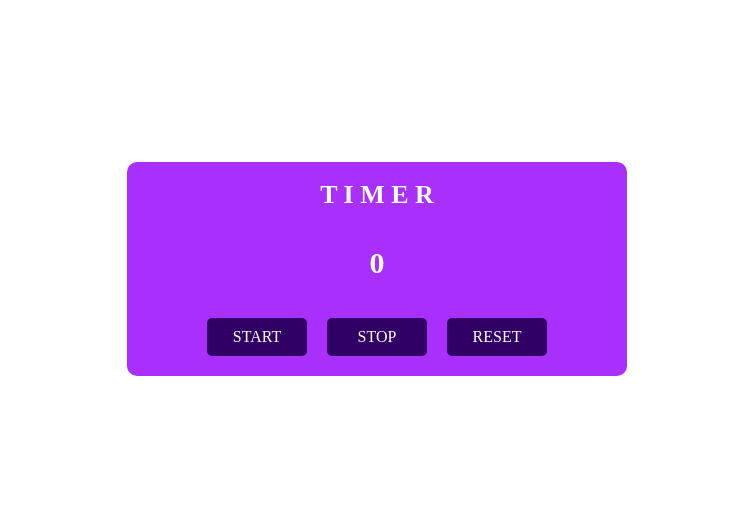
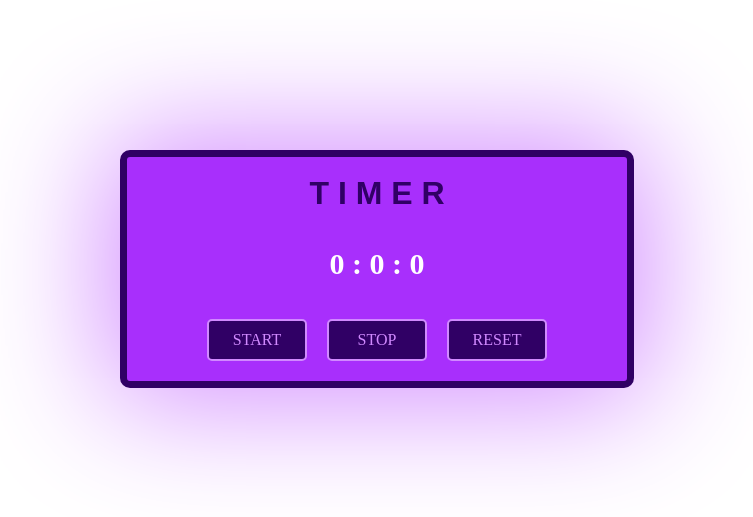
Before and after one commit to alirezamoon/timer, a React (Create React App) app: page / in a window 1280 px wide. Shown: the part 131-648 px from the top of the page, without its empty margins (263-1016 px from the left). Built offline with nearby package versions, Linux system fonts and the light colour scheme.

Commit message:
hour and minute

```diff
--- a/src/Components/Timer/Timer.js
+++ b/src/Components/Timer/Timer.js
@@ -9,22 +9,40 @@ class Timer extends React.Component {
 
 
     state = {
-        time: 0,
-        second: 0
+        second: 0,
+        minute: 0,
+        hour: 0,
+        time: 0
     }
 
 
     start = () => {
-        this.setState({second :  setInterval(() => {
-            this.setState({ time: this.state.time + 1 })
-        }, 1000)});
+        this.setState({
+            time: setInterval(() => {
+                if (this.state.second < 59) {
+                    this.setState({ second: this.state.second + 1 })
+                } else if (this.state.second === 59) {
+                    this.setState({
+                        second: 0,
+                        minute: this.state.minute + 1
+                    })
+                }
+                if (this.state.minute === 59 && this.state.second === 59) {
+                    this.setState({
+                        minute: 0,
+                        hour: this.state.hour + 1
+                    })
+                }
+            }, 1)
+        });
     }
     stop = () => {
-        clearInterval(this.state.second)
+        clearInterval(this.state.time)
     }
     reset = () => {
-        clearInterval(this.state.second)
-        this.setState({time : 0})
+        clearInterval(this.state.time)
+        this.setState({ second: 0 , minute : 0 , hour : 0})
+
     }
 
     render() {
@@ -36,7 +54,7 @@ class Timer extends React.Component {
         return (
             <div className={classes.Timer}>
                 <h1 className={classes.h1}>T I M E R</h1>
-                <p className={classes.time}>{this.state.time}</p>
+                <p className={classes.time}>{this.state.hour} : {this.state.minute} : {this.state.second}</p>
                 <TimerControl
                     start={this.start}
                     stop={this.stop}
--- a/src/Components/Timer/Timer.module.css
+++ b/src/Components/Timer/Timer.module.css
@@ -6,12 +6,15 @@
     flex-direction: column;
     min-width: 500px;
     border-radius: 10px;
+    box-shadow: 0px 0px 128px 12px #D189FF;
+    border: 7px solid #300065;
 }
 
 .h1 {
-  font-size: 26px;
+  font-family: fantasy;
+  font-size: 32px;
   font-weight: bold;
-  color: #FFF;
+  color: #300065;
   margin: 20px 0;
 }
 .time {
--- a/src/Components/Timer/TimerControl/TimerControl.module.css
+++ b/src/Components/Timer/TimerControl/TimerControl.module.css
@@ -5,8 +5,9 @@
 
 .btn {
     background-color: #300065;
-    color: #FFF;
-    border: none;
+    border: 2px solid #D189FF;
+    color: #D189FF;
+    /* border: none; */
     margin: 0 10px;
     padding: 10px 5px;
     width: 100px;
```
Also changed, not shown: 2 other files (tests, documents, lock files or other folders).
